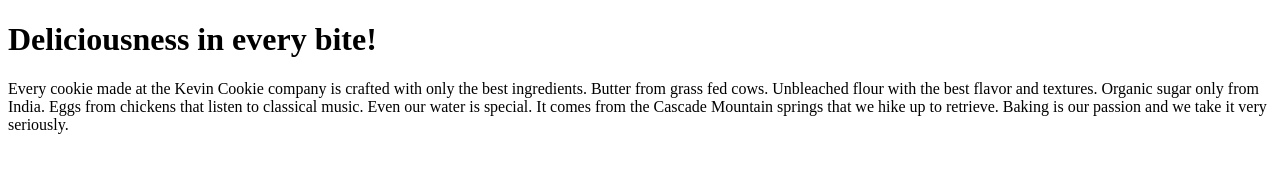
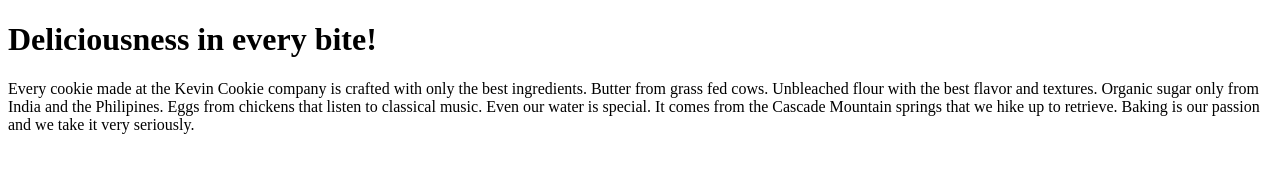
Before and after one commit to Rotich92/davis, a plain HTML site: page index.htm in a window 1280 px wide. Drawn offline with Linux system fonts and the light colour scheme.

Commit message:
Revise cookie ingredient description
Updated the ingredient sourcing to include sugar from the Philippines.

```diff
--- a/index.htm
+++ b/index.htm
@@ -4,7 +4,7 @@
 
 <h1>Deliciousness in every bite!</h1>
 
-<p>Every cookie made at the Kevin Cookie company is crafted with only the best ingredients. Butter from grass fed cows. Unbleached flour with the best flavor and textures. Organic sugar only from India. Eggs from chickens that listen to classical music. Even our water is special. It comes from the Cascade Mountain springs that we hike up to retrieve. Baking is our passion and we take it very seriously.</p>
+<p>Every cookie made at the Kevin Cookie company is crafted with only the best ingredients. Butter from grass fed cows. Unbleached flour with the best flavor and textures. Organic sugar only from India and the Philipines. Eggs from chickens that listen to classical music. Even our water is special. It comes from the Cascade Mountain springs that we hike up to retrieve. Baking is our passion and we take it very seriously.</p>
 
 
 </body>
```
